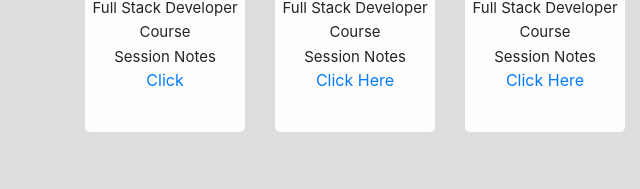
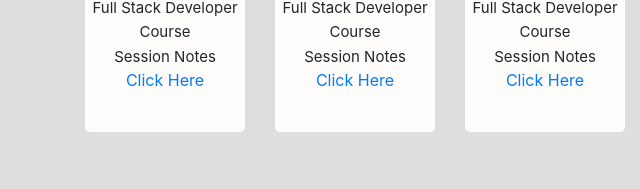
Before and after one commit to vicky-fsd/B49WD3-Session-Notes, a plain HTML site: page index.html in a window 1280 px wide. Shown: the part 281-470 px from the top of the page, 0-640 px from the left. Drawn offline with nearby package versions, Linux system fonts and the light colour scheme.

Commit message:
Update index.html

```diff
--- a/index.html
+++ b/index.html
@@ -25,7 +25,7 @@
                             Session Notes
                         </span>
                     </div>
-                    <a href="https://pastiebin.com/64b92a6e6b1ff" target="_blank">Click</a>
+                    <a href="https://pastiebin.com/64b92a6e6b1ff" target="_blank">Click Here</a>
                 </div>
             </div>
 
```
